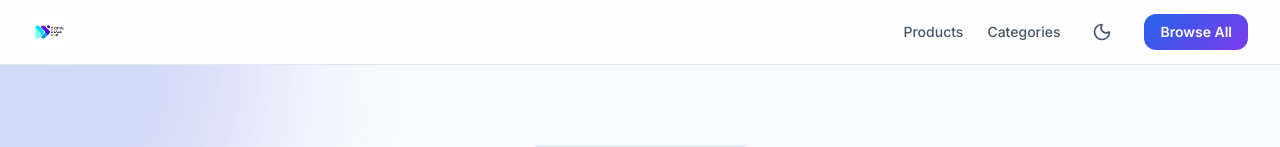
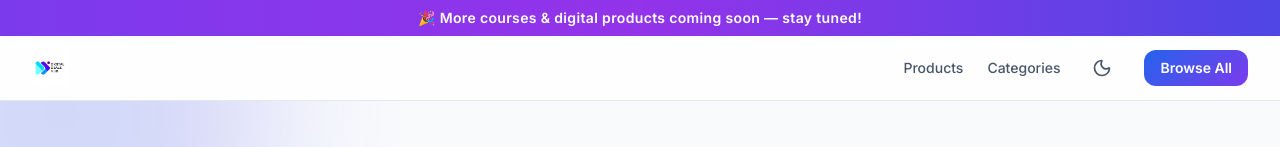
Before and after one commit to Leigh-Prof/Digital-Deals-Hub, a Next.js app: page / in a window 1280 px wide. Shown: the top 147 px of the page. Built offline with nearby package versions, Linux system fonts and the light colour scheme; no server answers; the database is empty.

Commit message:
feat: add announcement banner for coming soon products

```diff
--- a/components/layout/AppShell.tsx
+++ b/components/layout/AppShell.tsx
@@ -7,6 +7,10 @@ export async function AppShell({ children }: { children: React.ReactNode }) {
   const categories = await getCategories()
   return (
     <div className="min-h-screen bg-bg-light dark:bg-bg-dark pb-16 md:pb-0">
+      {/* Announcement banner */}
+      <div className="sticky top-0 z-50 w-full bg-gradient-to-r from-violet-600 via-purple-600 to-indigo-600 py-2 px-4 text-center text-sm font-semibold text-white tracking-wide shadow-md">
+        🎉 More courses &amp; digital products coming soon — stay tuned!
+      </div>
       <Navbar />
       <main>{children}</main>
       <Footer categories={categories} />
```
